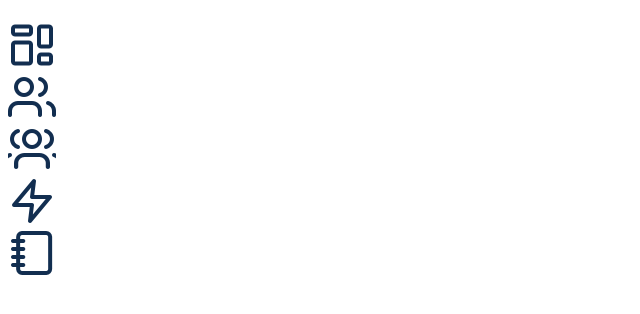
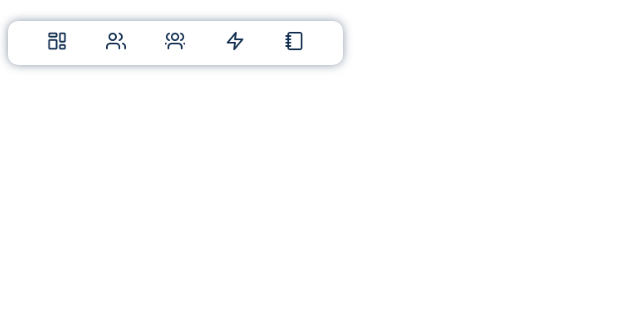
Before and after one commit to magu1216/companion-app, a plain HTML site: page index.html in a window 1280 px wide. Shown: the whole page, without its empty margins (0-640 px from the left). Drawn offline with Linux system fonts and the light colour scheme.

Commit message:
style.css added

```diff
--- /dev/null
+++ b/css/style.css
@@ -0,0 +1,13 @@
+body {
+    width: 375px;
+}
+
+.navbar {
+    display: flex;
+    width: 335px;
+    height: 44px;
+    border-radius: 10px;
+    box-shadow: 0px 0px 10px rgba(25, 50, 81, 0.5);
+    justify-content: space-evenly;
+    align-items: center;
+  }
--- a/index.html
+++ b/index.html
@@ -7,6 +7,7 @@
       href="https://fonts.googleapis.com/css2?family=Open+Sans:wght@400;600;700&display=swap"
       rel="stylesheet"
     />
+    <link rel="stylesheet" href="/css/style.css">
     <title>Student Companion App</title>
   </head>
   <body>
@@ -17,19 +18,19 @@
     <footer>
       <nav class="navbar">
         <div class="navbar__item">
-          <img src="Icons/DashboardIcon.png" alt="dashboard icon" />
+          <img src="Icons/DashboardIcon.png" alt="dashboard icon" height="20px"/>
         </div>
         <div class="navbar__item">
-          <img src="Icons/BuddyIcon.png" alt="buddy icon" />
+          <img src="Icons/BuddyIcon.png" alt="buddy icon" height="20px"/>
         </div>
         <div class="navbar__item">
-          <img src="Icons/TeamIcon.png" alt="team icon" />
+          <img src="Icons/TeamIcon.png" alt="team icon" height="20px"/>
         </div>
         <div class="navbar__item">
-          <img src="Icons/EnergyIcon.png" alt="energy icon" />
+          <img src="Icons/EnergyIcon.png" alt="energy icon" height="20px"/>
         </div>
         <div class="navbar__item">
-          <img src="Icons/JournalIcon.png" alt="journal icon" />
+          <img src="Icons/JournalIcon.png" alt="journal icon" height="20px"/>
         </div>
       </nav>
     </footer>
```
Also changed, not shown: 1 other file.
